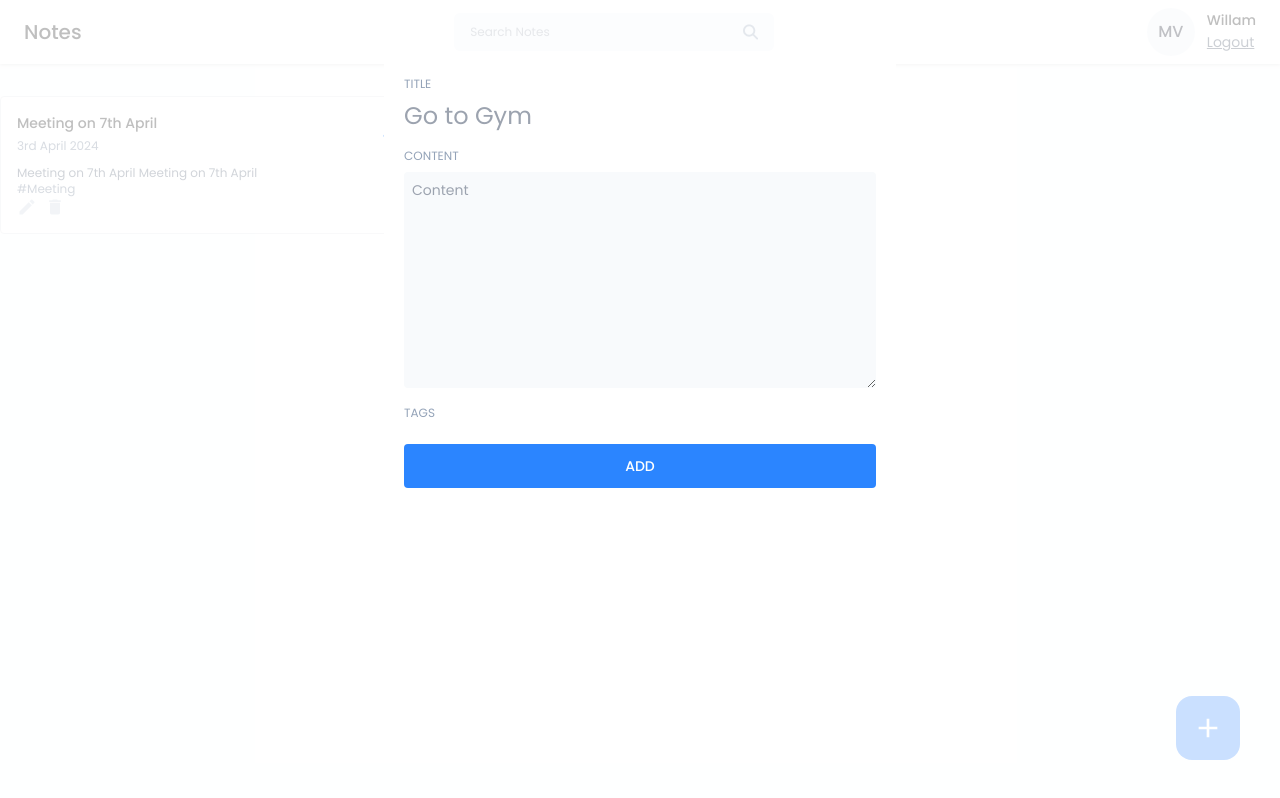
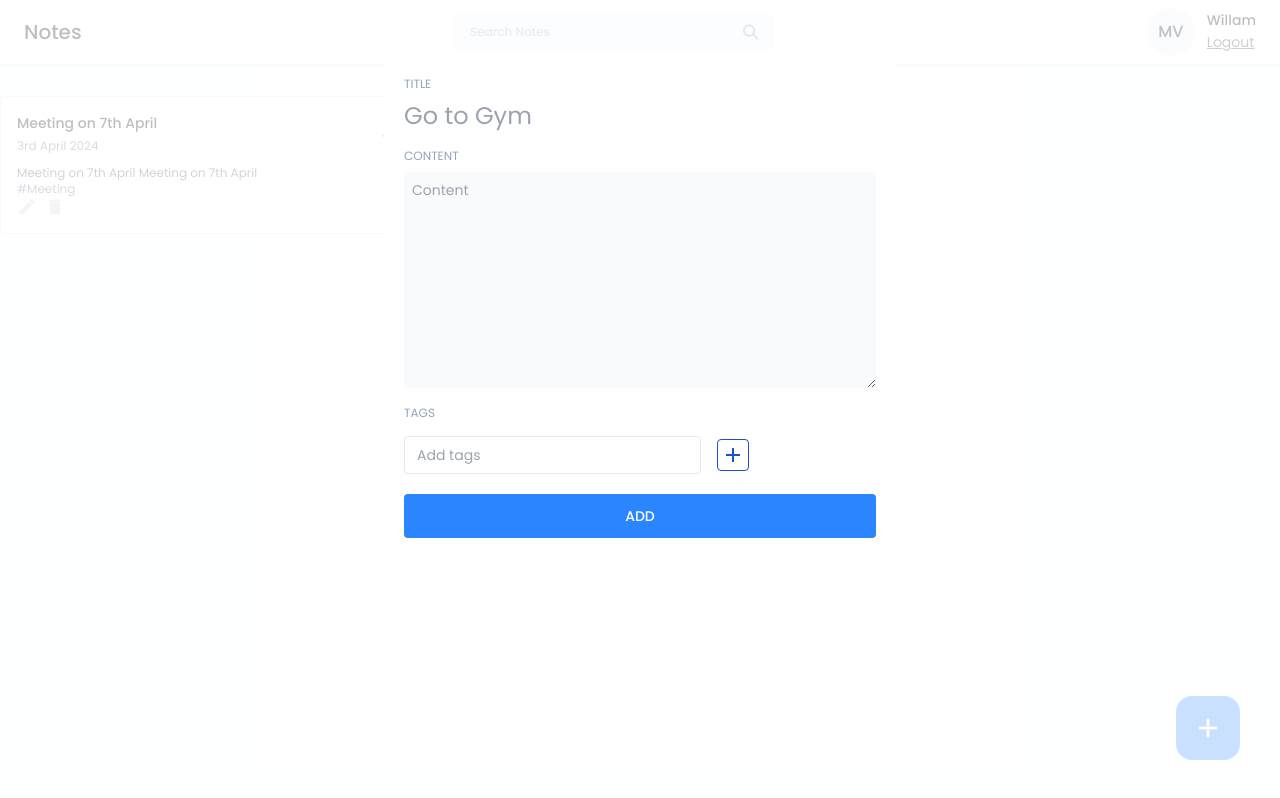
Before and after one commit to VihangaMPS/My-NoteZ-App, a React (Vite) app: page /dashboard in a window 1280 px wide. Both pictures are taken after a click on the button 1208 px from the left and 728 px from the top of the page. Built offline with nearby package versions, Linux system fonts and the light colour scheme.

Commit message:
Tags option added

```diff
--- /dev/null
+++ b/src/components/Input/TagInput.jsx
@@ -0,0 +1,61 @@
+import {MdAdd, MdClose} from "react-icons/md";
+import {useState} from "react";
+
+const TagInput = ({tags, setTags}) => {
+    const [inputValue, setInputValue] = useState("");
+
+    const handleInputChange = (e) => {
+        setInputValue(e.target.value);
+    }
+
+    const addNewTag = () => {
+        if (inputValue.trim() !== "") {
+            setTags([...tags, inputValue.trim()]);
+            setInputValue("");
+        }
+    }
+
+    const handleKeyDown = (e) => {
+        if (e.key === "Enter") {
+            addNewTag();
+        }
+    }
+
+    const handleRemoveTag = (tagToRemove) => {
+        setTags(tags.filter((tag) => tag !== tagToRemove))
+    }
+
+    return (
+        <div>
+            {tags?.length > 0 && (
+                <div className="flex items-center gap-2 flex-wrap mt-2">
+                    {tags.map((tag, index) => (
+                        <span key={index} className="">
+                        # {tag}
+                            <button onClick={() => {handleRemoveTag(tag)}}><MdClose/></button>
+                    </span>
+                    ))}
+                </div>
+            )}
+
+            <div className="flex items-center gap-4 mt-3">
+                <input
+                    type="text"
+                    className="text-sm bg-transparent border px-3 py-2 rounded outline-none"
+                    placeholder="Add tags"
+                    onChange={handleInputChange}
+                    onKeyDown={handleKeyDown}
+                />
+
+                <button
+                    className="w-8 h-8 flex items-center justify-center rounded border border-blue-700 hover:bg-blue-700"
+                    onClick={() => {addNewTag()}}
+                >
+                    <MdAdd className="text-2xl text-blue-700 hover:text-white"/>
+                </button>
+            </div>
+        </div>
+    )
+}
+
+export default TagInput;
--- a/src/pages/Home/AddEditNotes.jsx
+++ b/src/pages/Home/AddEditNotes.jsx
@@ -1,4 +1,11 @@
+import TagInput from "../../components/Input/TagInput.jsx";
+import {useState} from "react";
+
 const AddEditNotes = () => {
+
+    const [title, setTitle] = useState("");
+    const [content, setContent] = useState("");
+    const [tags, setTags] = useState([]);
     return (
         <div>
             <div className="flex flex-col gap-2">
@@ -8,6 +15,8 @@
                     type="text"
                     placeholder="Go to Gym"
                     className="text-2xl text-slate-950 outline-none"
+                    value={title}
+                    onChange={(e) => setTitle(e.target.value)}
                 />
             </div>
 
@@ -17,11 +26,14 @@
                     placeholder="Content"
                     className="text-sm text-slate-950 outline-none bg-slate-50 p-2 rounded"
                     rows={10}
+                    value={content}
+                    onChange={(e) => setContent(e.target.value)}
                 />
             </div>
 
             <div className="mt-3">
                 <label className="input-label">TAGS</label>
+                <TagInput tags={tags} setTags={setTags}/>
             </div>
 
             <button className="btn-primary font-medium mt-5 p-3" onClick={() => {}}>ADD</button>
```
